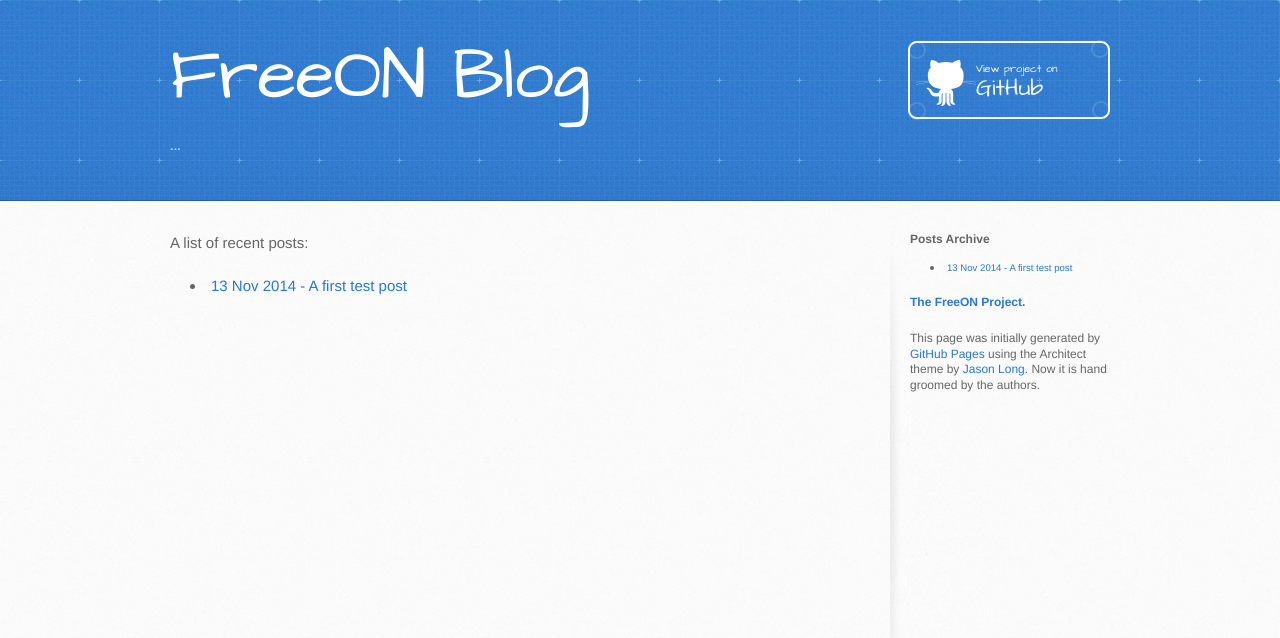
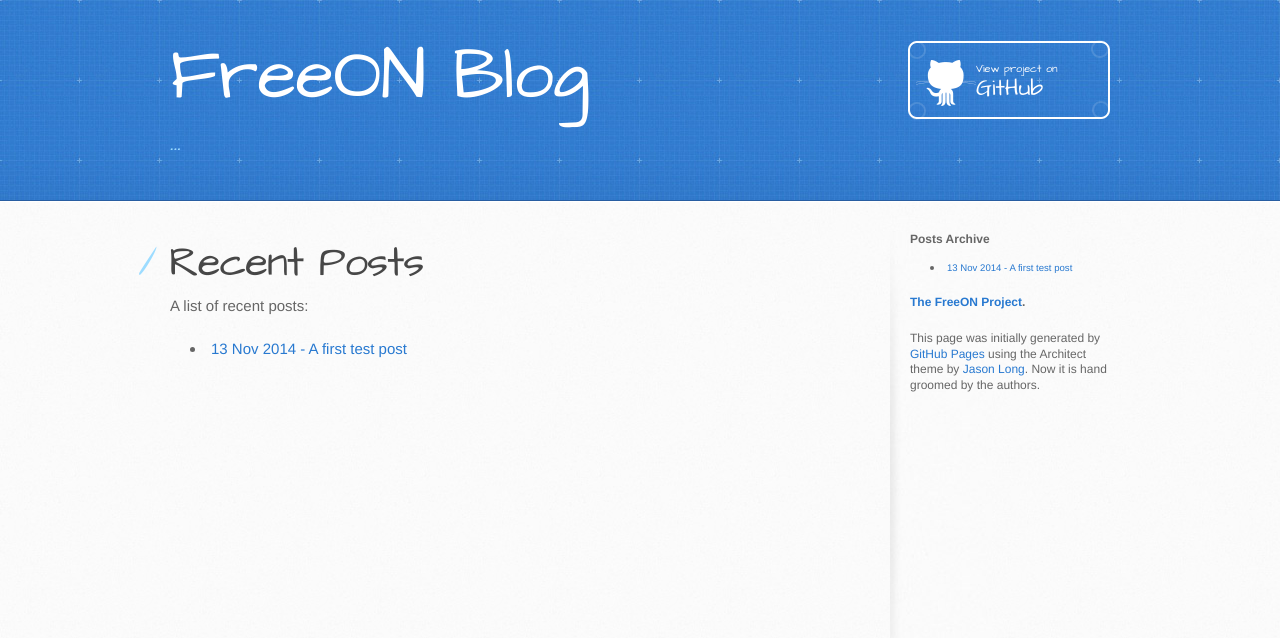
Before and after one commit to FreeON/blog, a Jekyll site: the page built from index.markdown, in a window 1280 px wide. Shown: the top 638 px of the page. Built offline with Jekyll 4.4.1, drawn with Linux system fonts in a browser that asks for light colours; comment, search, counter and statistics services are not loaded.

Commit message:
update index

```diff
--- a/index.markdown
+++ b/index.markdown
@@ -3,6 +3,8 @@ layout: default
 title: FreeON Blog
 ---
 
+# Recent Posts
+
 A list of recent posts:
 
 {% include latest_posts.html %}
```
